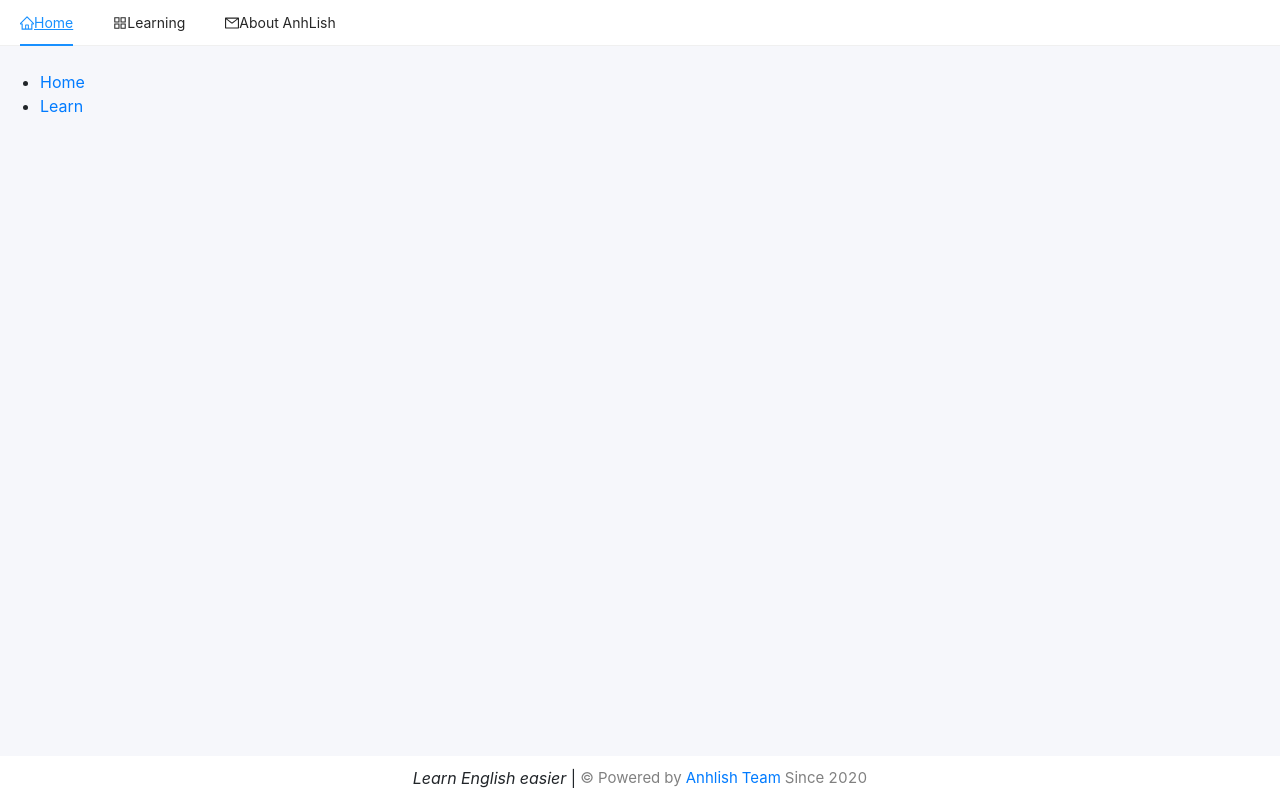
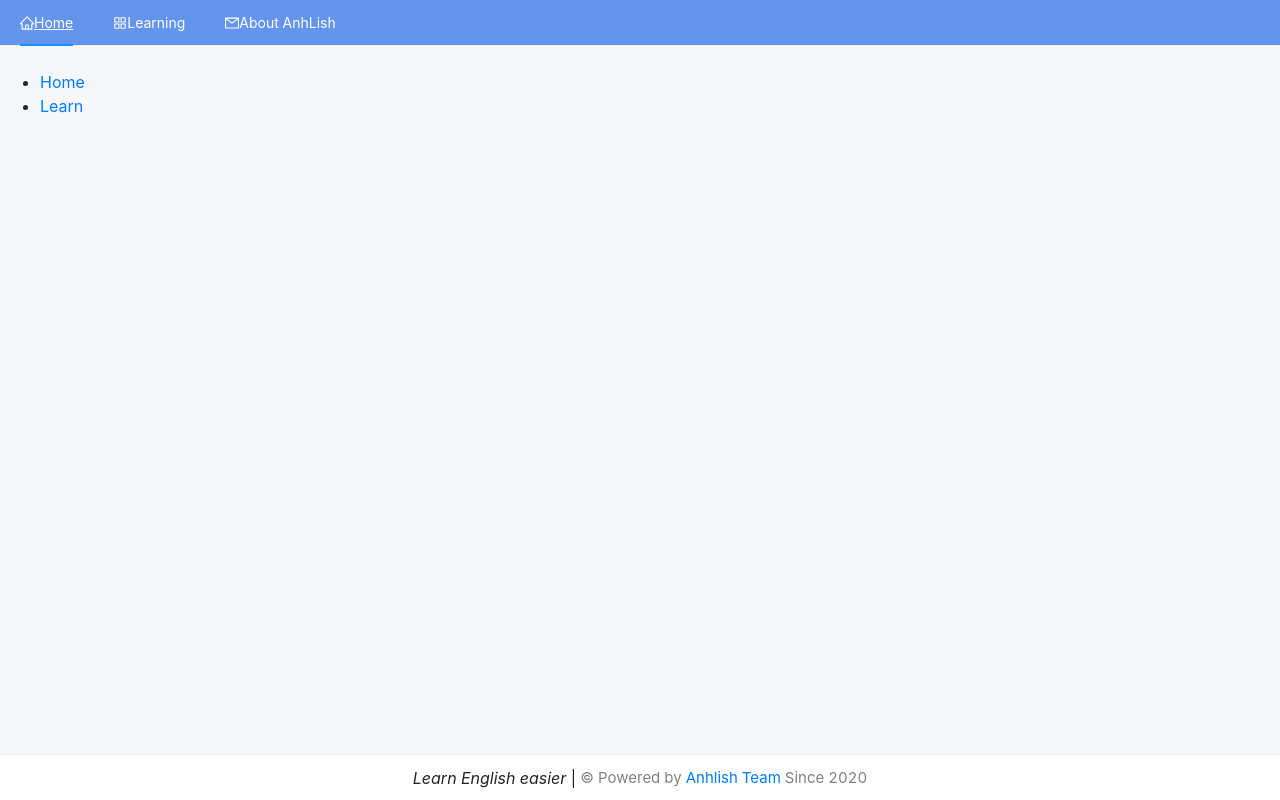
Before and after one commit to nhat1199/anhlish-client, a React (Create React App) app: page /home in a window 1280 px wide. Built offline with nearby package versions, Linux system fonts and the light colour scheme.

Commit message:
format css

```diff
--- a/src/components/Header/index.jsx
+++ b/src/components/Header/index.jsx
@@ -9,6 +9,8 @@ import { Link } from "react-router-dom";
 
 const style = {
   textAlign: "center",
+  backgroundColor: "cornflowerblue",
+  color: "white",
 };
 const handleClick = (event) => {
   console.log("event:", event);
@@ -22,19 +24,19 @@ function Header(props) {
       style={style}
     >
       <Menu.Item key="home">
-        <div className="d-flex align-items-center">
+        <div className="d-flex align-items-center text-white">
           <HomeOutlined />
-          <Link to="/home">Home</Link>
+          <Link to="/home" className="text-white">Home</Link>
         </div>
       </Menu.Item>
       <Menu.Item key="app">
-        <div className="d-flex align-items-center">
+        <div className="d-flex align-items-center text-white">
           <AppstoreOutlined />
-          <Link to="/learning/import-content">Learning</Link>
+          <Link to="/learning/import-content" className="text-white">Learning</Link>
         </div>
       </Menu.Item>
       <Menu.Item key="mail">
-        <div className="d-flex align-items-center">
+        <div className="d-flex align-items-center text-white">
           <MailOutlined />
           About AnhLish
         </div>
```
